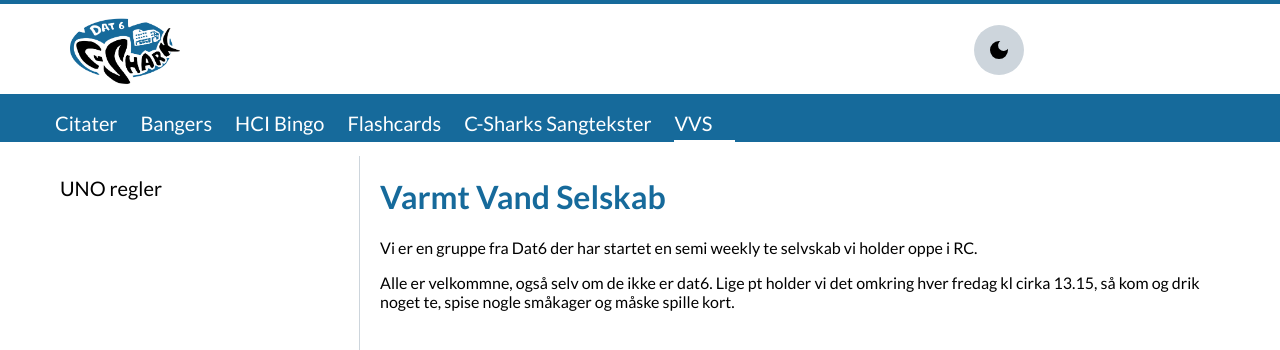
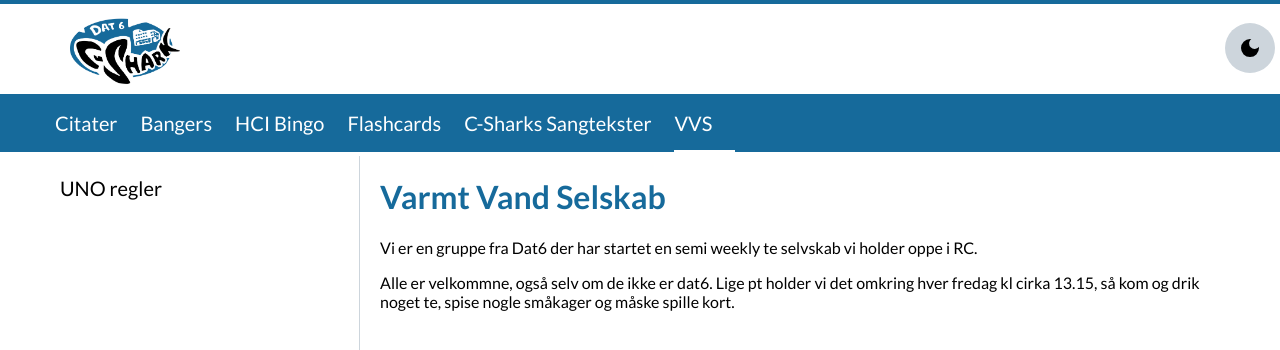
Before and after one commit to Jako0402/cshark-website, a plain HTML site: page VVS/index.html in a window 1280 px wide. Shown: the top 350 px of the page. Drawn offline with nearby package versions, Linux system fonts and the light colour scheme.

Commit message:
Little css fixerooo

```diff
--- a/css/style.css
+++ b/css/style.css
@@ -106,7 +106,7 @@ h1 {
     text-decoration: none;
     display: block;
     padding-right: 23px;
-    padding-bottom: 5px;
+    padding-bottom: 15px;
     text-align: center;
     font-size: 20px;
     border-bottom: 2px solid var(--base-colour);
@@ -272,11 +272,10 @@ h1 {
     padding:0px;
     border-radius:50%;
     background-color:var(--line-colour);
-    display: flex;
+    display: grid;
     justify-content: center;
     align-items: center;
-    position: fixed;
-    top: 25px;
+    margin-top: 19px;
     right: 20%;
 }
 #theme-switch svg{
```
